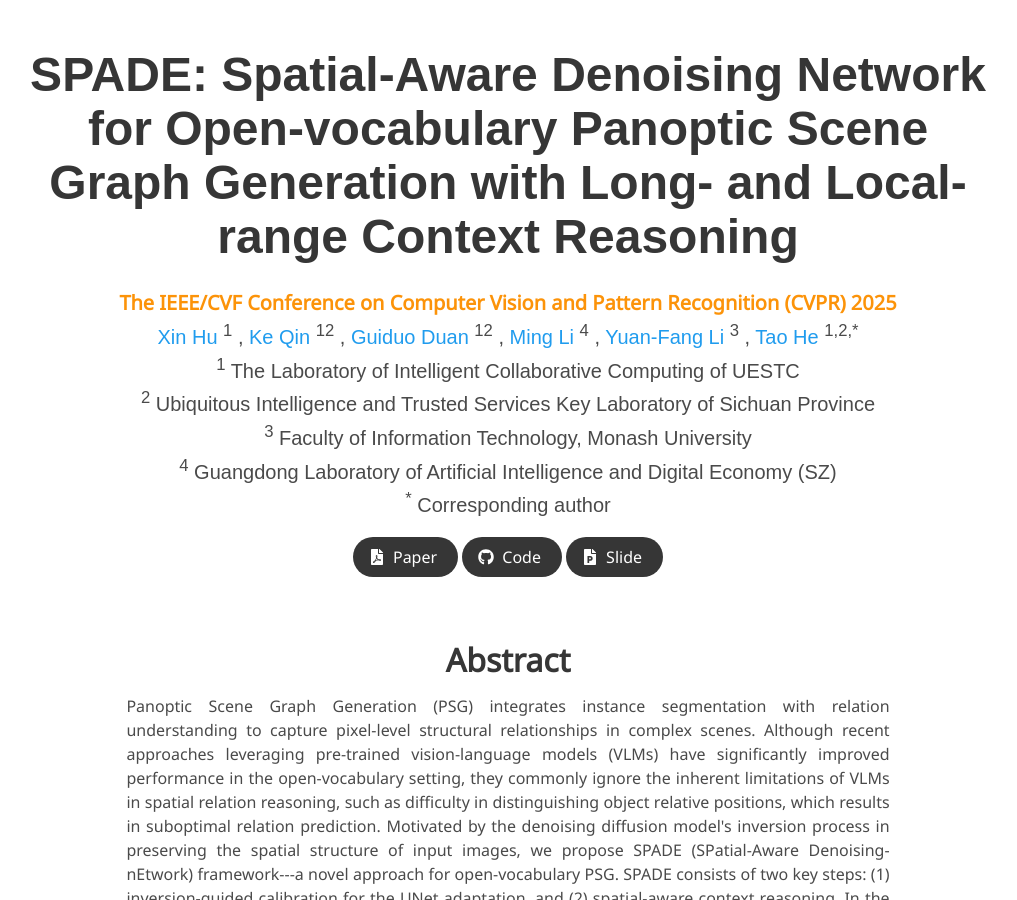
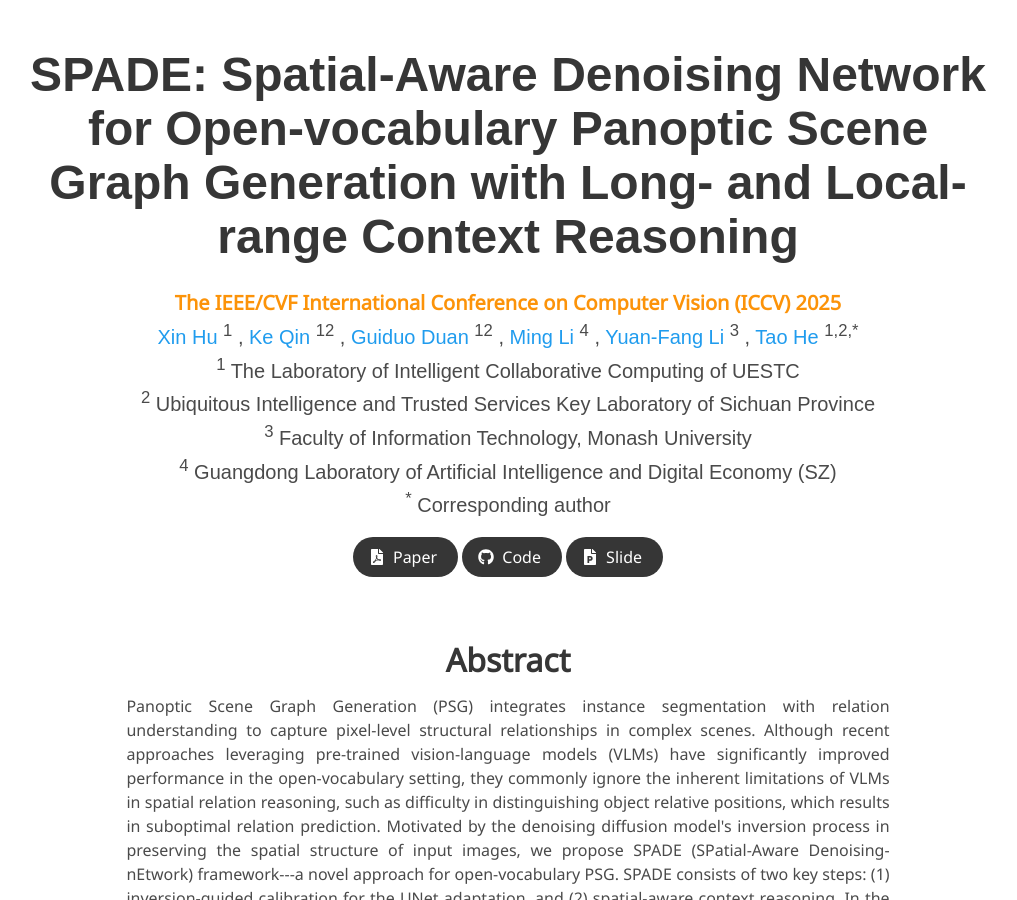
Before and after one commit to 8078qwe/SPADE, a Jekyll site: the page built from index.md, in a window 1280 px wide and 900 px high. Shown: the whole window, without its empty margins (132-1149 px from the left). Built offline with Jekyll 4.4.1, drawn with Linux system fonts in a browser that asks for light colours; some web fonts are replaced.

Commit message:
Update index.md

```diff
--- a/index.md
+++ b/index.md
@@ -30,7 +30,7 @@ affiliations: |
   <br><sup>*</sup> Corresponding author
 
 accepted:
-    The IEEE/CVF Conference on Computer Vision and Pattern Recognition (CVPR) 2025
+    The IEEE/CVF International Conference on Computer Vision (ICCV) 2025
 paper: https://openaccess.thecvf.com/content/CVPR2025/html/Yin_Knowledge-Aligned_Counterfactual-Enhancement_Diffusion_Perception_for_Unsupervised_Cross-Domain_Visual_Emotion_Recognition_CVPR_2025_paper.html
 # video: https://www.youtube.com/results?search_query=turing+machine
 code: https://github.com/yinwen2019/KCDP
```
